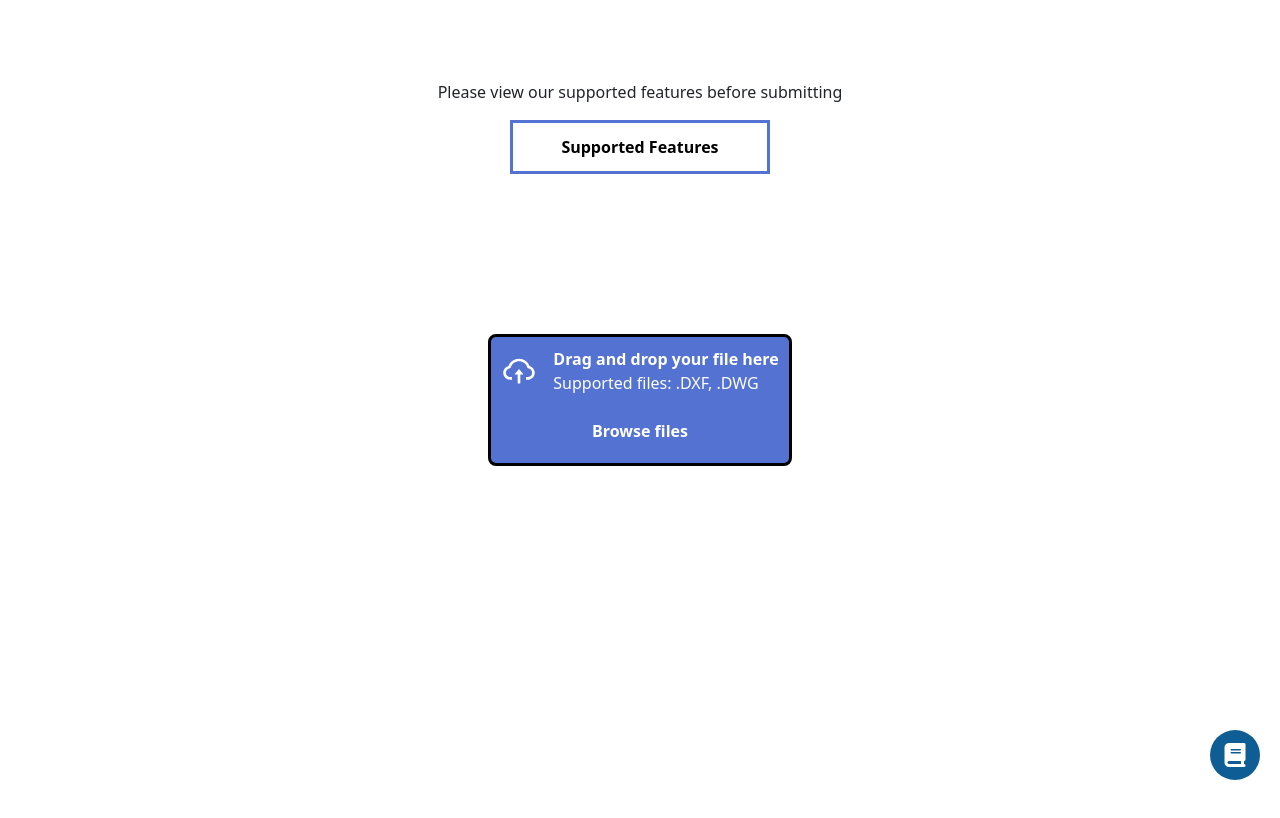
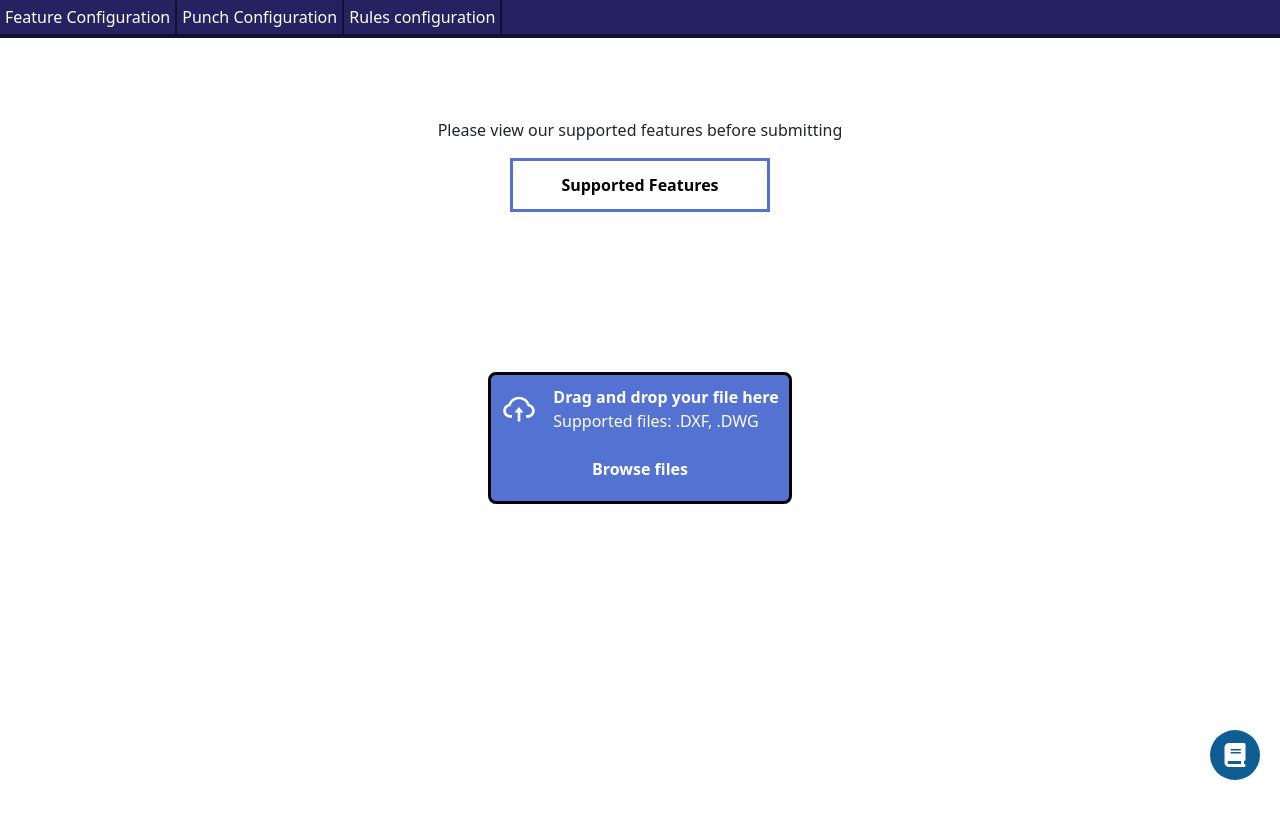
Before and after one commit to dewitte0210/CS458_002_MathiasDieCompany, a React (Create React App) app in the folder FrontEnd/file-submission/: page / in a window 1280 px wide. Shown: the top 818 px of the page. Built offline with nearby package versions, Linux system fonts and the light colour scheme.

Commit message:
Creating header bar for admin portal

```diff
--- a/FrontEnd/file-submission/src/App.tsx
+++ b/FrontEnd/file-submission/src/App.tsx
@@ -3,12 +3,14 @@ import UploadAndShow from './Components/UploadAndShow';
 import "./Components/UploadAndShow.css";
 import { useState } from 'react';
 import UserManual from './Components/UserManual.jsx';
+import PricingConfig from "./Components/PricingConfig.jsx";
 
 const App: React.FC = () => {
   const [files, setFiles] = useState<File[]>([]);
 
   return (
     <div>
+      <PricingConfig />
       <UploadAndShow onFilesSelected={setFiles} />
         <UserManual />
     </div>
--- /dev/null
+++ b/FrontEnd/file-submission/src/Components/PricingConfig.jsx
@@ -0,0 +1,21 @@
+import React from "react";
+import styles from "./PricingConfig.module.css"
+
+
+export default function PricingConfig(props) {
+
+
+    return (
+        <div className={styles["nav-bar"]}>
+            <div className={styles["nav-items"]}>
+                Feature Configuration
+            </div>
+            <div className={styles["nav-items"]}>
+                Punch Configuration
+            </div>
+            <div className={styles["nav-items"]}>
+                Rules configuration
+            </div>
+        </div>
+    );
+}
--- /dev/null
+++ b/FrontEnd/file-submission/src/Components/PricingConfig.module.css
@@ -0,0 +1,15 @@
+
+.nav-bar {
+    background-color: #262262;
+    border-bottom-color: #131131;
+    border-bottom-style: solid;
+    border-bottom-width: 4px;
+}
+.nav-items {
+    color: white;
+    display: inline-block;
+    padding: 5px;
+    border-right-width: 2px;
+    border-right-color: #131131;
+    border-right-style: solid;
+}
```
